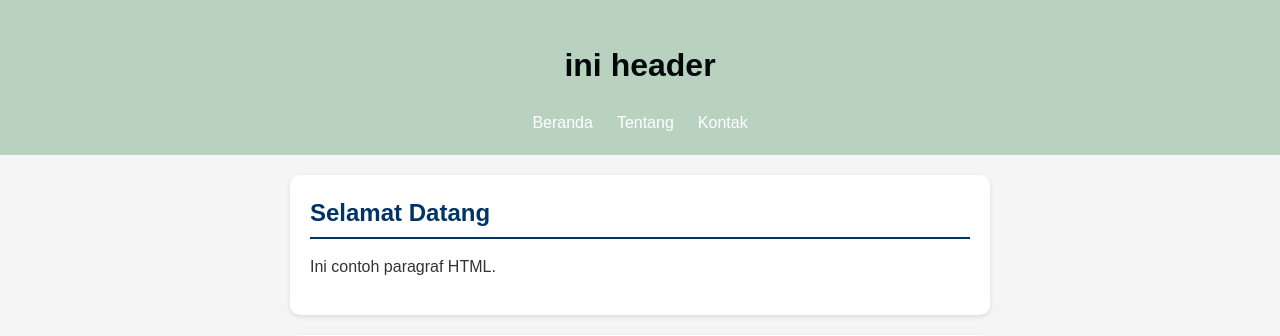
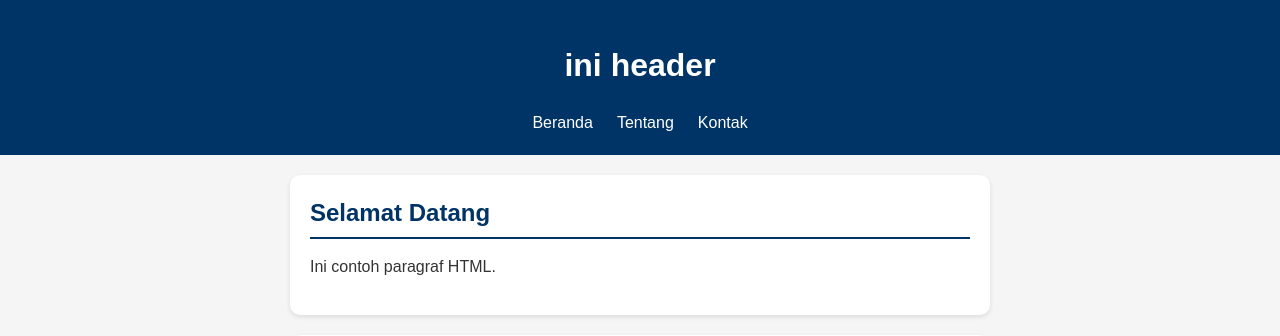
Before and after one commit to 2511500043-bit/2511500043-PWD-TI1B-25260, a PHP site: page /pertemuan-04/index.html in a window 1280 px wide. Shown: the top 336 px of the page. Run offline with PHP 8.4, Linux system fonts and the light colour scheme.

Commit message:
styling header

```diff
--- a/pertemuan-04/style.css
+++ b/pertemuan-04/style.css
@@ -12,8 +12,8 @@ body {
 
 
 header {
-    background: #00661f3f;
-    color: #000908;
+    background: #003366;
+    color: #fff;
     padding: 20px;
     text-align: center;
 }
```
